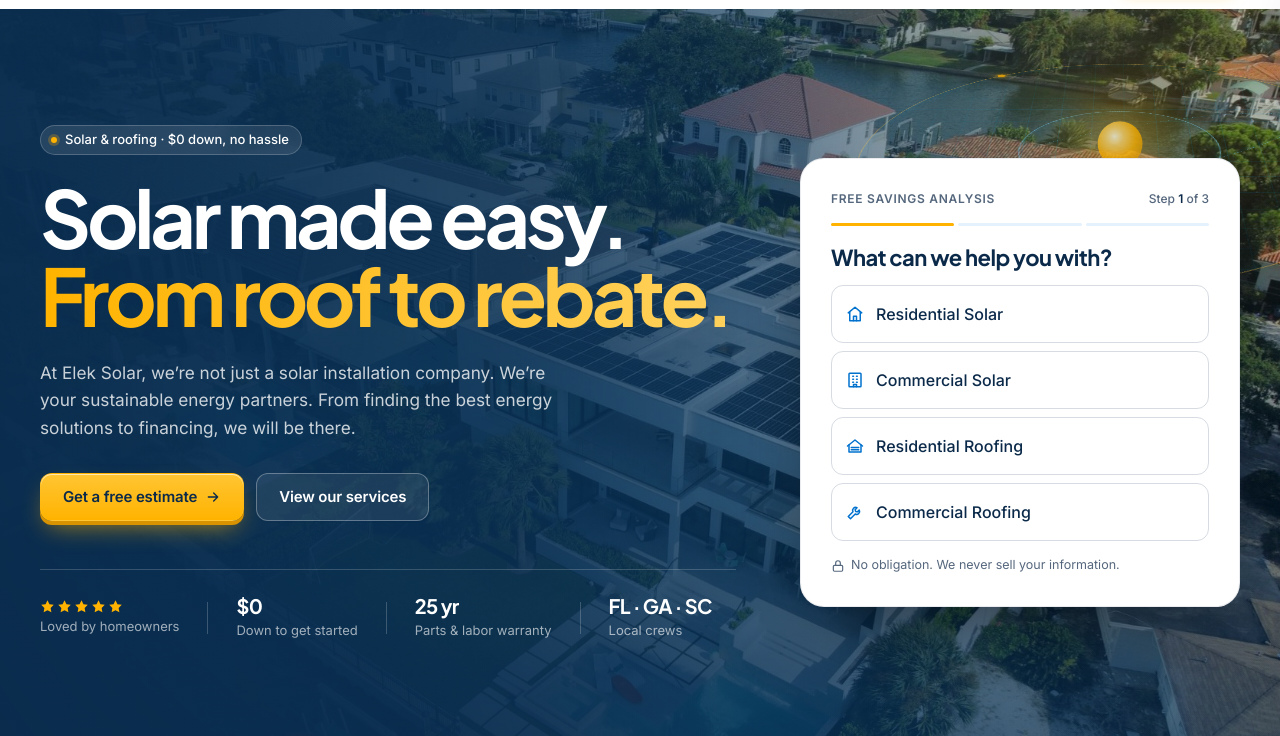
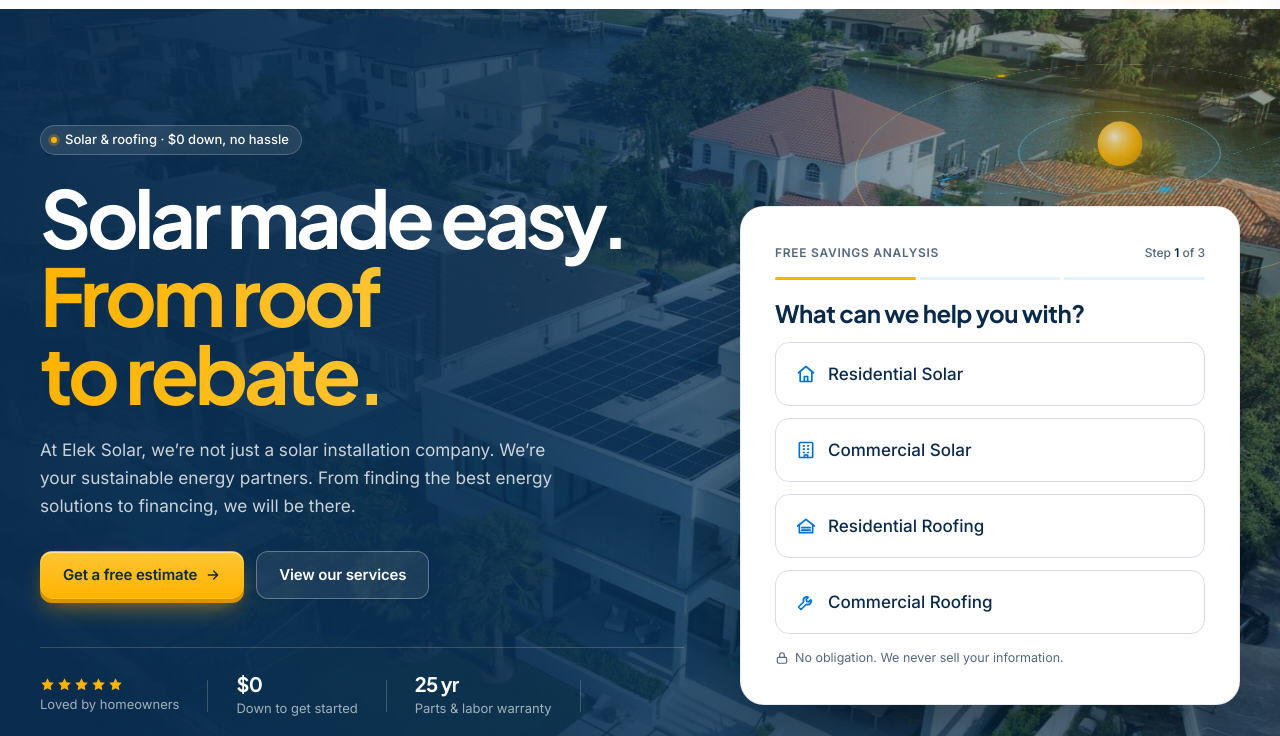
Before and after one commit to zghighleveldevs/elek-solar, a plain HTML site: page index.html in a window 1280 px wide. Shown: the part 64-800 px from the top of the page. Drawn offline with Linux system fonts and the light colour scheme.

Commit message:
Make the lead form bigger
Hero form column 440px -> 500px, larger question, taller options and
inputs, bigger buttons; applies to the form on every page.

Co-Authored-By: Claude Opus 5.5 <noreply@anthropic.com>
Claude-Session: https://claude.ai/code/session_011EYbx6Q8nMdcjmuLbyRznG

```diff
--- a/assets/css/ds.css
+++ b/assets/css/ds.css
@@ -1033,3 +1033,18 @@ a.tile:not(.tile--img):not(.tile--dark){background:linear-gradient(150deg,#D9F2F
 @media (prefers-reduced-motion:reduce){.night__glow,.section--night .step__line::after{animation:none}}
 .tile--img p{color:rgba(255,255,255,.88)!important;text-shadow:0 1px 12px rgba(0,0,0,.45)}
 .tile--img::after{background:linear-gradient(180deg,rgba(11,42,74,.35) 0%,rgba(11,42,74,0) 26%,rgba(11,42,74,.25) 50%,rgba(7,28,51,.94) 100%)!important}
+
+/* bigger lead form */
+.hero--bg .hero__grid{grid-template-columns:1fr 500px;gap:56px}
+.hero--bg .form-card{padding:36px 34px}
+.form-card__q,.hero--bg .form-card__q{font-size:24px;letter-spacing:-.02em}
+.form-card .options{gap:12px}
+.form-card .options label,.hero--bg .options label{height:64px;font-size:17px;padding:0 20px;border-radius:14px}
+.form-card .options label .i{width:20px;height:20px}
+.form-card .field input,.form-card .field select,.form-card .field textarea{height:54px;font-size:16px;border-radius:12px}
+.form-card .field textarea{height:auto;min-height:110px}
+.form-card .field label{font-size:14px}
+.form-card .btn{height:56px;font-size:16px}
+@media (max-width:1180px){.hero--bg .hero__grid{grid-template-columns:1fr 460px;gap:40px}}
+@media (max-width:980px){.hero__formwrap{max-width:560px}}
+@media (max-width:680px){.hero--bg .form-card{padding:24px 20px}.form-card .options label{height:58px;font-size:16px}}
```
